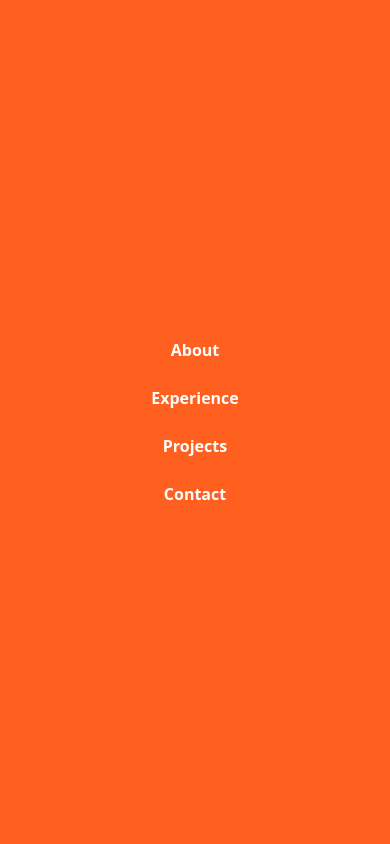
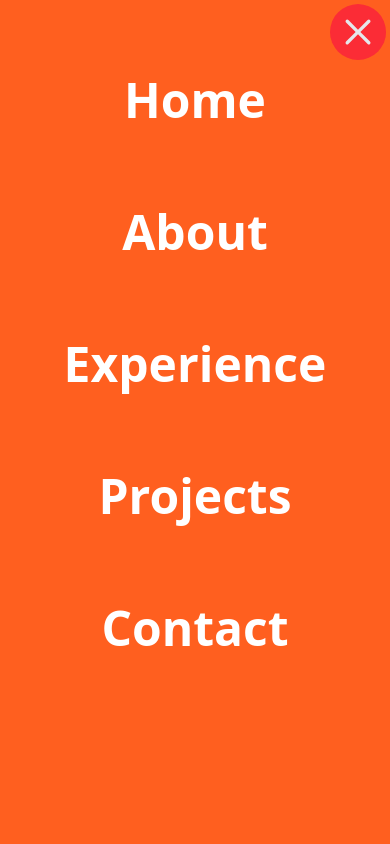
Before and after one commit to Yuuki-Nagisa/PortfolioWebsite, a React (Vite) app: page / in a window 390 px wide. Both pictures are taken after a click on the icon 362 px from the left and 28 px from the top of the page. Shown: the top 844 px of the page. Built offline with nearby package versions, Linux system fonts and the light colour scheme.

Commit message:
Update navbar

```diff
--- a/src/App.tsx
+++ b/src/App.tsx
@@ -4,7 +4,7 @@ import MobileView from "./components/MobileView";
 import { ContextProvider } from "./DropdownState";
 
 const App = () => {
-  const isMobile = useMediaQuery({ maxWidth: 640 });
+  const isMobile = useMediaQuery({ maxWidth: 767 });
   if (isMobile)
     return (
       <ContextProvider>
--- a/src/components/DropdownMenu.tsx
+++ b/src/components/DropdownMenu.tsx
@@ -2,12 +2,19 @@ import { motion } from "motion/react";
 import { useDropDownStatus } from "../DropdownState";
 
 const DropdownMenu = () => {
-  const navButtons = ["About", "Experience", "Projects", "Contact"];
-  const { updateIsOpen } = useDropDownStatus();
+  const navButtons = ["Home", "About", "Experience", "Projects", "Contact"];
+  const { isOpen, updateIsOpen } = useDropDownStatus();
 
   return (
-    <motion.div className="fixed top-0 bg-[#FF5F1F] flex items-center justify-center h-screen w-full z-5">
-      <div className="space-y-2 py-2 px-4 flex flex-col items-center justify-around">
+    <>
+      {isOpen && (
+        <motion.div
+          initial={{ scale: 0 }}
+          animate={{ scale: 3, rotate: 360 }}
+          transition={{ duration: 0.5 }}
+          className="fixed top-[20%] bg-[#FF5F1F] rounded-full flex items-center justify-center h-[100vw] w-[100vw] z-10"
+        >
+          <div className="space-y-1 py-2 px-4 flex flex-col items-center justify-around">
             {navButtons.map((navButton, index) => (
               <button
                 key={index}
@@ -24,6 +31,8 @@ const DropdownMenu = () => {
             ))}
           </div>
         </motion.div>
+      )}
+    </>
   );
 };
 
--- a/src/components/MobileView.tsx
+++ b/src/components/MobileView.tsx
@@ -9,26 +9,51 @@ import NameCenterDesign from "./NameCenterDesign";
 import { IoMdMenu } from "react-icons/io";
 import Project from "./Project";
 import DropdownMenu from "./DropdownMenu";
-import { ContextProvider, useDropDownStatus } from "../DropdownState";
+import { useDropDownStatus } from "../DropdownState";
+import { CgClose } from "react-icons/cg";
+import { AnimatePresence, motion, useScroll, useTransform } from "motion/react";
+import { useRef } from "react";
 
 const MobileView = () => {
   const { isOpen, updateIsOpen } = useDropDownStatus();
-
+  const refBG = useRef(null);
+  const { scrollY } = useScroll({ target: refBG });
+  const scaleBG = useTransform(scrollY, [0, 1000], [1, 5]);
   return (
-    <div className="h-auto">
+    <div className="h-auto ">
       {" "}
       <IoMdMenu
         onClick={updateIsOpen}
         size={40}
-        className="fixed right-0 text-gray-200 z-5 m-2"
+        className="fixed right-0 text-gray-200 bg-[#FF5F1F] rounded-lg z-10 p-1 m-2"
       />
-      {isOpen && <DropdownMenu />}
-      <div className="h-screen relative">
-        <img
-          alt="bg"
-          src={HomePageBG}
-          className="absolute w-full h-full inset-0 object-cover"
-        />
+      <DropdownMenu />
+      <AnimatePresence>
+        {isOpen && (
+          <motion.div
+            initial={{ rotate: 0 }}
+            animate={{ rotate: 180 }}
+            transition={{ duration: 0.5 }}
+            onClick={updateIsOpen}
+            className={`fixed right-0 text-gray-200 bg-red-500 rounded-full z-10 p-2 m-1 `}
+          >
+            <CgClose onClick={updateIsOpen} size={40} />
+          </motion.div>
+        )}
+      </AnimatePresence>
+      <div className="h-screen relative overflow-hidden" id="home" ref={refBG}>
+        <motion.div
+          style={{
+            scale: scaleBG,
+          }}
+          className="absolute w-full h-full inset-0"
+        >
+          <img
+            alt="bg"
+            src={HomePageBG}
+            className="w-full h-full object-cover"
+          />
+        </motion.div>
         <div className="absolute inset-0 w-full h-full bg-black/20 flex flex-col justify-center">
           <NameCenterDesign />
         </div>
--- a/src/components/NavBar.tsx
+++ b/src/components/NavBar.tsx
@@ -1,8 +1,19 @@
+import { motion, useScroll, useTransform } from "motion/react";
+
 const NavBar = () => {
   const navButtons = ["About", "Experience", "Projects", "Contact"];
+  const { scrollYProgress } = useScroll();
+  const navColor = useTransform(
+    scrollYProgress,
+    [0.05, 0.1],
+    ["rgba(0, 0, 0, 0)", "#000000"]
+  );
   return (
-    <div className="fixed inset-0 w-[100wh] h-[10vh] p-5 z-10">
-      <div className="flex justify-between items-center ">
+    <div className="fixed inset-0 z-10">
+      <motion.div
+        className="flex justify-between items-center p-2"
+        style={{ backgroundColor: navColor }}
+      >
         <div className="ml-[5%] flex items-center justify-center">
           <button
             onClick={() =>
@@ -30,7 +41,7 @@ const NavBar = () => {
             </button>
           ))}
         </div>
-      </div>
+      </motion.div>
     </div>
   );
 };
--- a/src/components/PCView.tsx
+++ b/src/components/PCView.tsx
@@ -12,9 +12,6 @@ import Resume from "./Resume";
 import Project from "./Project";
 
 const PCView = () => {
-  const { scrollYProgress } = useScroll();
-  const navColor = useTransform(scrollYProgress, [0.05, 0.1], [0, 1]);
-
   return (
     <div className="h-auto">
       <div
@@ -42,10 +39,6 @@ const PCView = () => {
       <Project />
       <Contact />
       <Footer />
-      <motion.div
-        className="fixed inset-0 inset-0 w-[100wh] h-[10vh] bg-black z-10"
-        style={{ opacity: navColor }}
-      />
       <NavBar />
     </div>
   );
```
Lines whose indentation alone changed are shown as unchanged.
